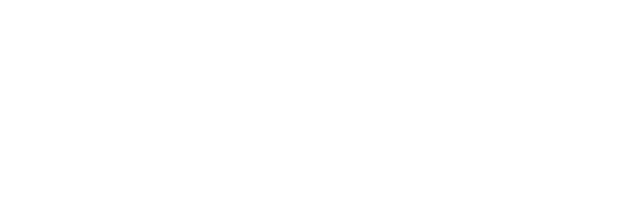
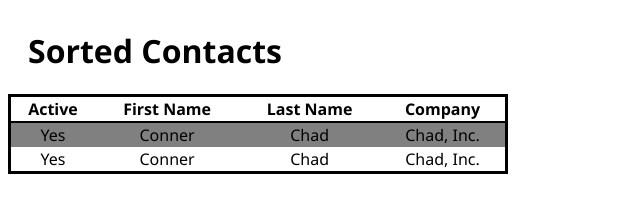
Before and after one commit to unphurlng/mob-sorted-contact-list, a plain HTML site: page index.html in a window 1280 px wide. Shown: the whole page, without its empty margins (0-640 px from the left). Drawn offline with Linux system fonts and the light colour scheme.

Commit message:
HTML structure test GREEN

```diff
--- a/index.html
+++ b/index.html
@@ -9,6 +9,34 @@
 </head>
 
 <body>
+    <header><h1>Sorted Contacts</h1></header>
+
+    <main>
+        <table>
+            <thead>
+                <tr>
+                    <th>Active</th>
+                    <th>First Name</th>
+                    <th>Last Name</th>
+                    <th>Company</th>
+                </tr>
+            </thead>
+            <tbody>
+                <tr>
+                    <td>Yes</td>
+                    <td>Conner</td>
+                    <td>Chad</td>
+                    <td>Chad, Inc.</td>
+                </tr>
+                <tr>
+                    <td>Yes</td>
+                    <td>Conner</td>
+                    <td>Chad</td>
+                    <td>Chad, Inc.</td>
+                </tr>
+            </tbody>
+        </table>
+    </main>
 
 </body>
 </html>
--- a/src/main.css
+++ b/src/main.css
@@ -14,3 +14,22 @@ header {
 h1 {
     margin-left: 20px;
 }
+
+table {
+    width: 500px;
+    border: solid black;
+    border-collapse: collapse;
+}
+
+th {
+    background: white;
+    border-bottom: solid black 2px;
+}
+
+tr:nth-child(odd) {
+    background-color: gray;
+}
+
+td {
+    text-align: center;
+}
```
Also changed, not shown: test/create-table-template.test.js (added, +32 -0 lines), test/tests.js (+1 -0 lines).
